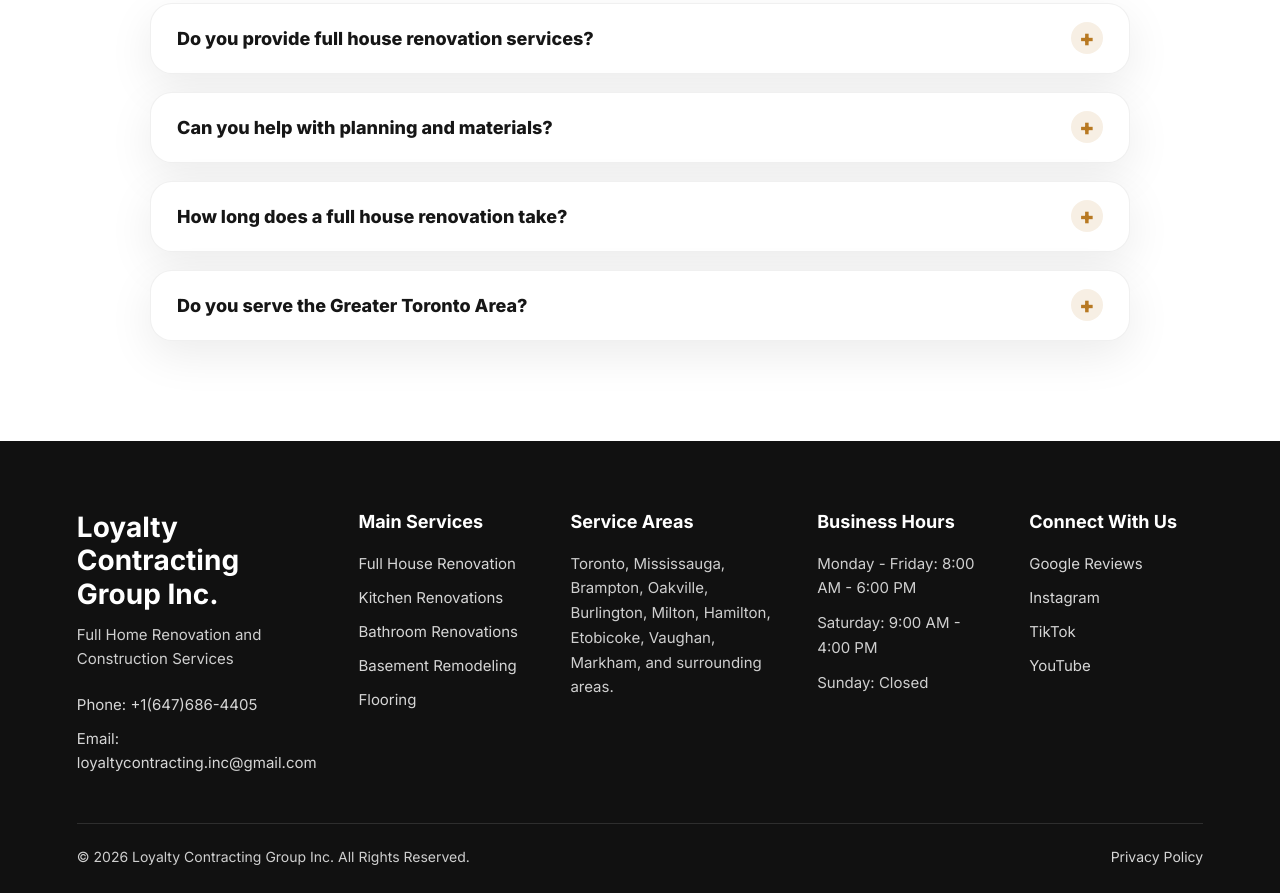
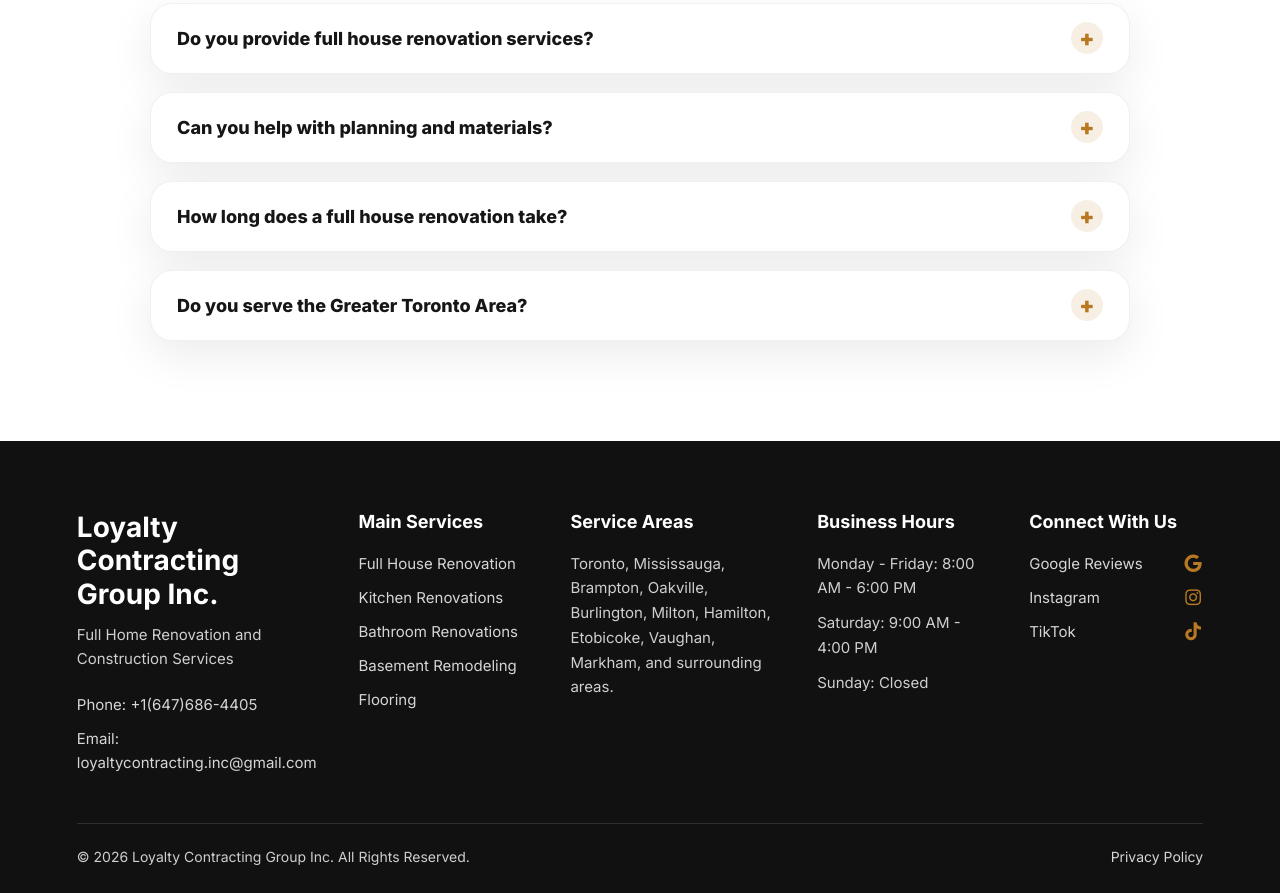
Before and after one commit to GET-SOURABH/loyaltycontracting, a plain HTML site: page services/full-house-renovation.html in a window 1280 px wide. Shown: the part 5884-6777 px from the top of the page. Drawn offline with Linux system fonts and the light colour scheme.

Commit message:
feat: update header with logo, add Font Awesome social icons, and refactor footer navigation links

```diff
--- a/services/full-house-renovation.html
+++ b/services/full-house-renovation.html
@@ -1,5 +1,6 @@
 <!DOCTYPE html>
 <html lang="en">
+
 <head>
   <meta charset="UTF-8" />
   <meta name="viewport" content="width=device-width, initial-scale=1.0" />
@@ -9,7 +10,9 @@
 
   <link rel="preconnect" href="https://fonts.googleapis.com">
   <link rel="preconnect" href="https://fonts.gstatic.com" crossorigin>
-  <link href="https://fonts.googleapis.com/css2?family=Inter:wght@400;500;600;700;800;900&display=swap" rel="stylesheet">
+  <link href="https://fonts.googleapis.com/css2?family=Inter:wght@400;500;600;700;800;900&display=swap"
+    rel="stylesheet">
+  <link rel="stylesheet" href="https://cdnjs.cloudflare.com/ajax/libs/font-awesome/6.7.2/css/all.min.css">
 </head>
 
 <body>
@@ -72,7 +75,9 @@
     <!-- Mobile Menu -->
     <div class="mobile-menu-panel">
       <div class="mobile-menu-header">
-      <div class="mobile-avatar">L</div>
+        <div class="mobile-avatar">
+          <img src="../assets/images/logo1.png" alt="Loyalty Contracting Logo">
+        </div>
         <div class="mobile-name">Loyalty Contracting</div>
       </div>
 
@@ -462,12 +467,30 @@
 
       <div class="footer-column">
         <h4>Connect With Us</h4>
-        <a href="https://share.google/0neSl0NSlJDCJVnxr" target="_blank" rel="noopener">
-          Google Reviews
+
+        <a href="https://share.google/0neSl0NSlJDCJVnxr"
+           target="_blank"
+           rel="noopener"
+           class="social-link">
+          <span>Google Reviews</span>
+          <i class="fa-brands fa-google" aria-hidden="true"></i>
         </a>
-        <a href="#" target="_blank" rel="noopener">Instagram</a>
-        <a href="#" target="_blank" rel="noopener">TikTok</a>
-        <a href="#" target="_blank" rel="noopener">YouTube</a>
+
+        <a href="https://www.instagram.com/loyaltycontracting.ca"
+           target="_blank"
+           rel="noopener"
+           class="social-link">
+          <span>Instagram</span>
+          <i class="fa-brands fa-instagram" aria-hidden="true"></i>
+        </a>
+
+        <a href="https://www.tiktok.com/@loyaltycontracting.ca?_r=1&_t=ZS-988ecNcpPHU"
+           target="_blank"
+           rel="noopener"
+           class="social-link">
+          <span>TikTok</span>
+          <i class="fa-brands fa-tiktok" aria-hidden="true"></i>
+        </a>
       </div>
 
     </div>
@@ -481,15 +504,11 @@
 
 
   <!-- WhatsApp Floating Button -->
-  <a
-    href="https://wa.me/16476864405?text=Hi%20Loyalty%20Contracting%20Group%2C%20I%20would%20like%20to%20discuss%20a%20full%20house%20renovation%20project."
-    class="whatsapp-float"
-    target="_blank"
-    rel="noopener"
-    aria-label="Chat with us on WhatsApp"
-  >
+  <a href="https://wa.me/16476864405?text=Hi%20Loyalty%20Contracting%20Group%2C%20I%20would%20like%20to%20discuss%20a%20full%20house%20renovation%20project."
+    class="whatsapp-float" target="_blank" rel="noopener" aria-label="Chat with us on WhatsApp">
     <svg class="whatsapp-icon" viewBox="0 0 32 32" aria-hidden="true">
-      <path d="M16.04 3C8.86 3 3.02 8.82 3.02 15.98c0 2.29.6 4.53 1.75 6.5L3 29l6.69-1.73a13.02 13.02 0 0 0 6.35 1.62h.01c7.18 0 13.02-5.82 13.02-12.98C29.07 8.82 23.23 3 16.04 3zm0 23.7h-.01c-1.98 0-3.92-.53-5.62-1.54l-.4-.24-3.97 1.03 1.06-3.85-.26-.4a10.65 10.65 0 0 1-1.63-5.72c0-5.95 4.86-10.79 10.83-10.79 2.9 0 5.62 1.13 7.67 3.17a10.72 10.72 0 0 1 3.18 7.62c0 5.95-4.86 10.72-10.85 10.72zm5.94-8.05c-.33-.16-1.94-.95-2.24-1.06-.3-.11-.52-.16-.74.16-.22.33-.85 1.06-1.04 1.28-.19.22-.38.25-.71.08-.33-.16-1.38-.51-2.63-1.62-.97-.86-1.63-1.93-1.82-2.26-.19-.33-.02-.5.14-.66.15-.15.33-.38.49-.57.16-.19.22-.33.33-.55.11-.22.05-.41-.03-.57-.08-.16-.74-1.78-1.01-2.44-.27-.64-.54-.55-.74-.56h-.63c-.22 0-.57.08-.87.41-.3.33-1.14 1.11-1.14 2.7s1.17 3.14 1.33 3.36c.16.22 2.3 3.5 5.58 4.91.78.34 1.39.54 1.86.69.78.25 1.49.21 2.05.13.63-.09 1.94-.79 2.21-1.55.27-.76.27-1.41.19-1.55-.08-.14-.3-.22-.63-.38z"/>
+      <path
+        d="M16.04 3C8.86 3 3.02 8.82 3.02 15.98c0 2.29.6 4.53 1.75 6.5L3 29l6.69-1.73a13.02 13.02 0 0 0 6.35 1.62h.01c7.18 0 13.02-5.82 13.02-12.98C29.07 8.82 23.23 3 16.04 3zm0 23.7h-.01c-1.98 0-3.92-.53-5.62-1.54l-.4-.24-3.97 1.03 1.06-3.85-.26-.4a10.65 10.65 0 0 1-1.63-5.72c0-5.95 4.86-10.79 10.83-10.79 2.9 0 5.62 1.13 7.67 3.17a10.72 10.72 0 0 1 3.18 7.62c0 5.95-4.86 10.72-10.85 10.72zm5.94-8.05c-.33-.16-1.94-.95-2.24-1.06-.3-.11-.52-.16-.74.16-.22.33-.85 1.06-1.04 1.28-.19.22-.38.25-.71.08-.33-.16-1.38-.51-2.63-1.62-.97-.86-1.63-1.93-1.82-2.26-.19-.33-.02-.5.14-.66.15-.15.33-.38.49-.57.16-.19.22-.33.33-.55.11-.22.05-.41-.03-.57-.08-.16-.74-1.78-1.01-2.44-.27-.64-.54-.55-.74-.56h-.63c-.22 0-.57.08-.87.41-.3.33-1.14 1.11-1.14 2.7s1.17 3.14 1.33 3.36c.16.22 2.3 3.5 5.58 4.91.78.34 1.39.54 1.86.69.78.25 1.49.21 2.05.13.63-.09 1.94-.79 2.21-1.55.27-.76.27-1.41.19-1.55-.08-.14-.3-.22-.63-.38z" />
     </svg>
   </a>
 
@@ -501,11 +520,9 @@
       ×
     </button>
 
-  <form action="https://formspree.io/f/xqeopjjj" method="POST"
-    class="quick-quote-form"
-    id="quick-consultation-form"
-  >
-    <input type="hidden" name="_subject" value="New Full House Renovation Quote Request - Loyalty Contracting Group Inc.">
+    <form action="https://formspree.io/f/xqeopjjj" method="POST" class="quick-quote-form" id="quick-consultation-form">
+      <input type="hidden" name="_subject"
+        value="New Full House Renovation Quote Request - Loyalty Contracting Group Inc.">
 
       <div class="quick-form-group">
         <label for="quick-first-name">First name</label>
@@ -532,4 +549,5 @@
 
 
 </body>
+
 </html>
```
Also changed, not shown: about.html (+34 -19 lines), contact.html (+25 -4 lines), index.html (+22 -19 lines), services/basement.html (+36 -19 lines), services/bathroom.html (+36 -19 lines), services/flooring.html (+36 -19 lines), services/kitchen.html (+36 -19 lines), 1 other file. Lines whose indentation alone changed are shown as unchanged.
